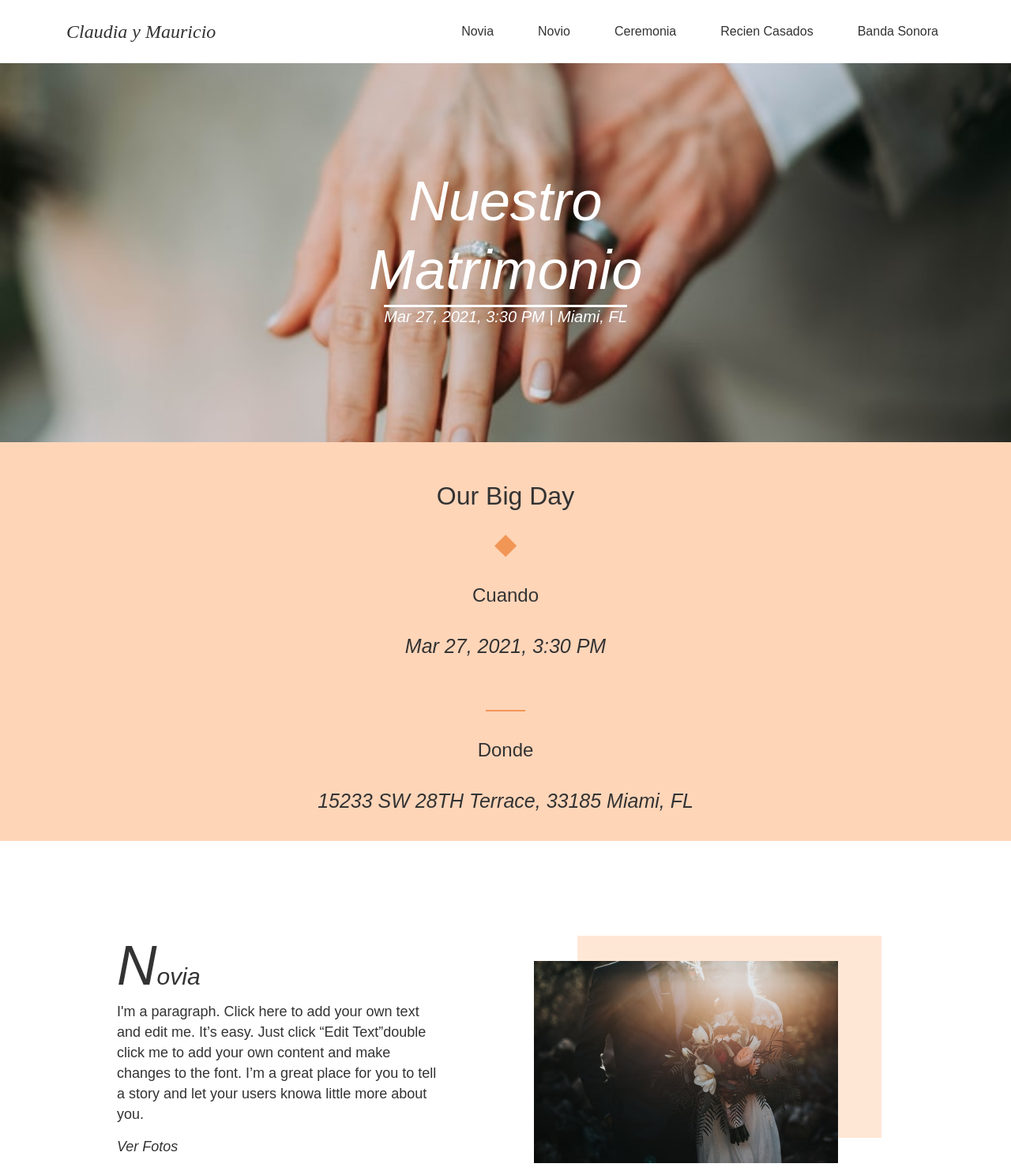
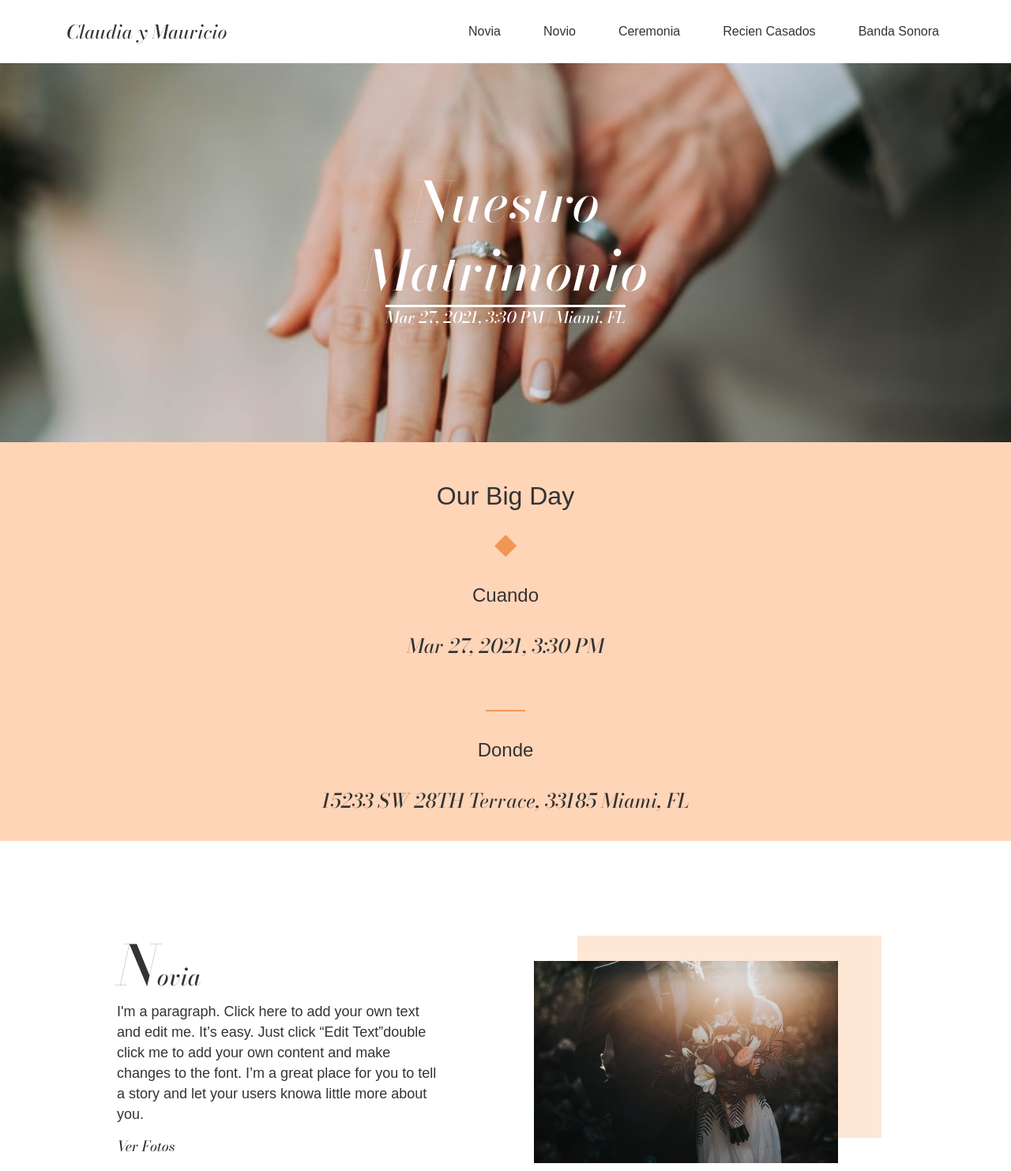
Before and after one commit to HandsomeMike1412/HandsomeMike1412.github.io, a plain HTML site: page index.html in a window 1280 px wide. Shown: the top 1483 px of the page at 79% size. Drawn offline with nearby package versions, Linux system fonts and the light colour scheme.

Commit message:
Poniendo una tipografia extra

```diff
--- a/articulos.css
+++ b/articulos.css
@@ -20,10 +20,10 @@
 }
 
 .contenido h2 > b {
-  font: italic 400 70px/90px "Didot", sans-serif;
+  font: italic 400 70px/90px "Didot", var(--Bodoni);
 }
 .contenido h2 {
-  font: italic 400 30px/37px "Didot", sans-serif;
+  font: italic 400 30px/37px "Didot", var(--Bodoni);
 }
 
 .contenido,
@@ -36,7 +36,7 @@ p {
   margin: 18px auto;
   color: var(--darkgray);
   text-decoration: none;
-  font: italic 400 18px/0px "Didot", sans-serif;
+  font: italic 400 18px/0px "Didot", var(--Bodoni);
 }
 .contenido a:hover {
   color: rgba(242, 150, 86, 1);
--- a/content.css
+++ b/content.css
@@ -33,7 +33,7 @@
 }
 .main-content p {
   margin: 35px 0;
-  font: italic 400 25px/31px "Didot", sans-serif;
+  font: italic 400 25px/31px "Didot", var(--Bodoni);
 }
 
 @media screen and (max-width: 768px) {
--- a/hero-novios.css
+++ b/hero-novios.css
@@ -13,7 +13,7 @@
 .seccion-novia__content--h2,
 .seccion-novio__content--h2 {
   margin: 10px auto;
-  font: italic 400 60px/77px "Didot", sans-serif;
+  font: italic 400 60px/77px "Didot", var(--Bodoni);
 }
 
 .seccion-novia__content--decoration {
--- a/hero.css
+++ b/hero.css
@@ -19,10 +19,10 @@
 
 .hero-h2 {
   color: var(--white);
-  font: italic 400 70px/87px "Didot", sans-serif;
+  font: italic 400 70px/87px "Didot", var(--Bodoni);
 }
 .hero-content p {
   color: var(--white);
-  font: italic 400 20px/25px "Didot", sans-serif;
+  font: italic 400 20px/25px "Didot", var(--Bodoni);
   border-top: 3.28px solid white;
 }
--- a/index.html
+++ b/index.html
@@ -5,6 +5,12 @@
     <meta http-equiv="X-UA-Compatible" content="IE=edge" />
     <meta name="viewport" content="width=device-width, initial-scale=1.0" />
     <link rel="stylesheet" href="style.css" />
+    <link rel="preconnect" href="https://fonts.googleapis.com" />
+    <link rel="preconnect" href="https://fonts.gstatic.com" crossorigin />
+    <link
+      href="https://fonts.googleapis.com/css2?family=Bodoni+Moda:ital,wght@1,500&display=swap"
+      rel="stylesheet"
+    />
     <title>Claudia y Mauricio</title>
   </head>
   <body>
--- a/style.css
+++ b/style.css
@@ -12,6 +12,7 @@
   --lightblue: #337af1;
   --lightorange: rgba(255, 231, 214, 1);
   --Didot: "Didot", sans-serif;
+  --Bodoni: "Bodoni Moda", serif;
   --Brandon: "Brandon Grotesque", sans-serif;
 }
 * {
@@ -39,7 +40,7 @@
 
 #navbar-logo a {
   text-decoration: none;
-  font-family: var(--didot);
+  font-family: var(--Didot) var(--Bodoni);
   font-weight: 500;
   font-style: italic;
   color: var(--darkgray);
@@ -49,7 +50,7 @@
 
 #navbar-logo {
   cursor: pointer;
-  font-family: "Didot";
+  font-family: "Didot", var(--Bodoni);
 }
 .nav-menu {
   display: grid;
```
Also changed, not shown: novia.html (+3 -0 lines), novio.html (+3 -0 lines).
